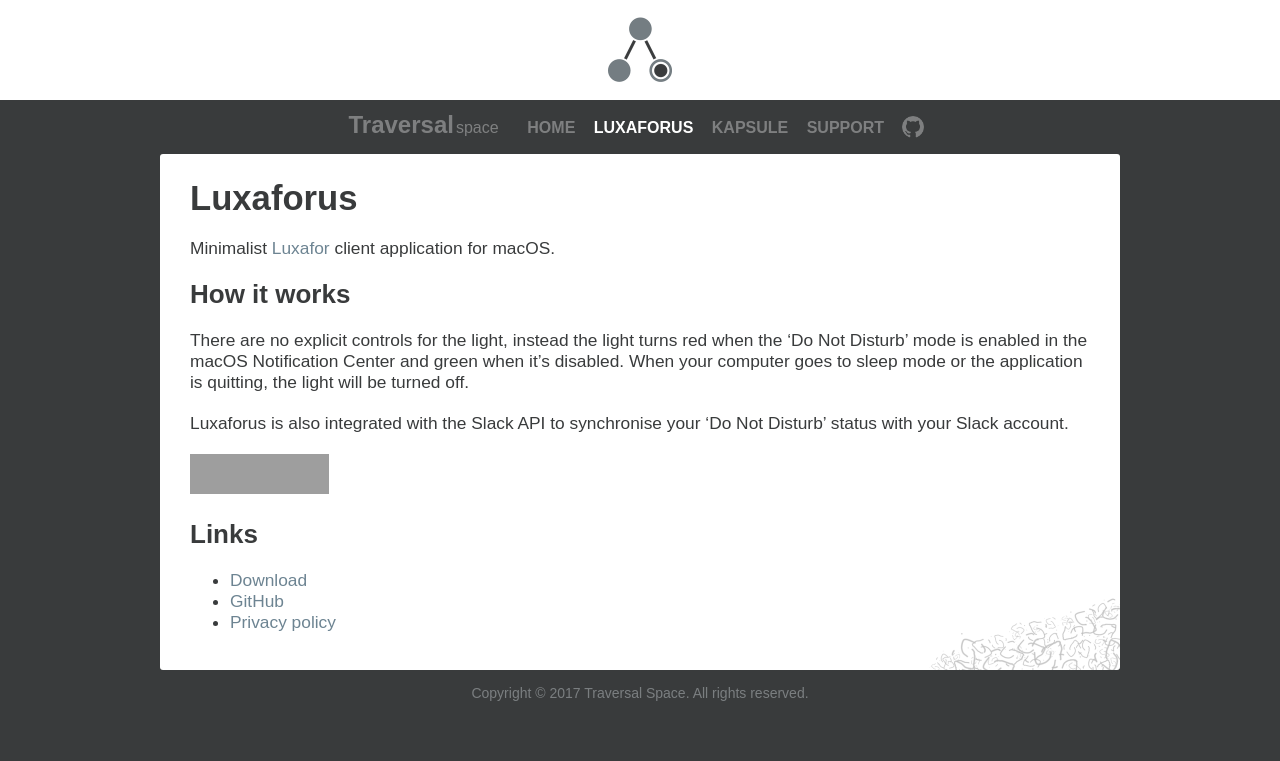
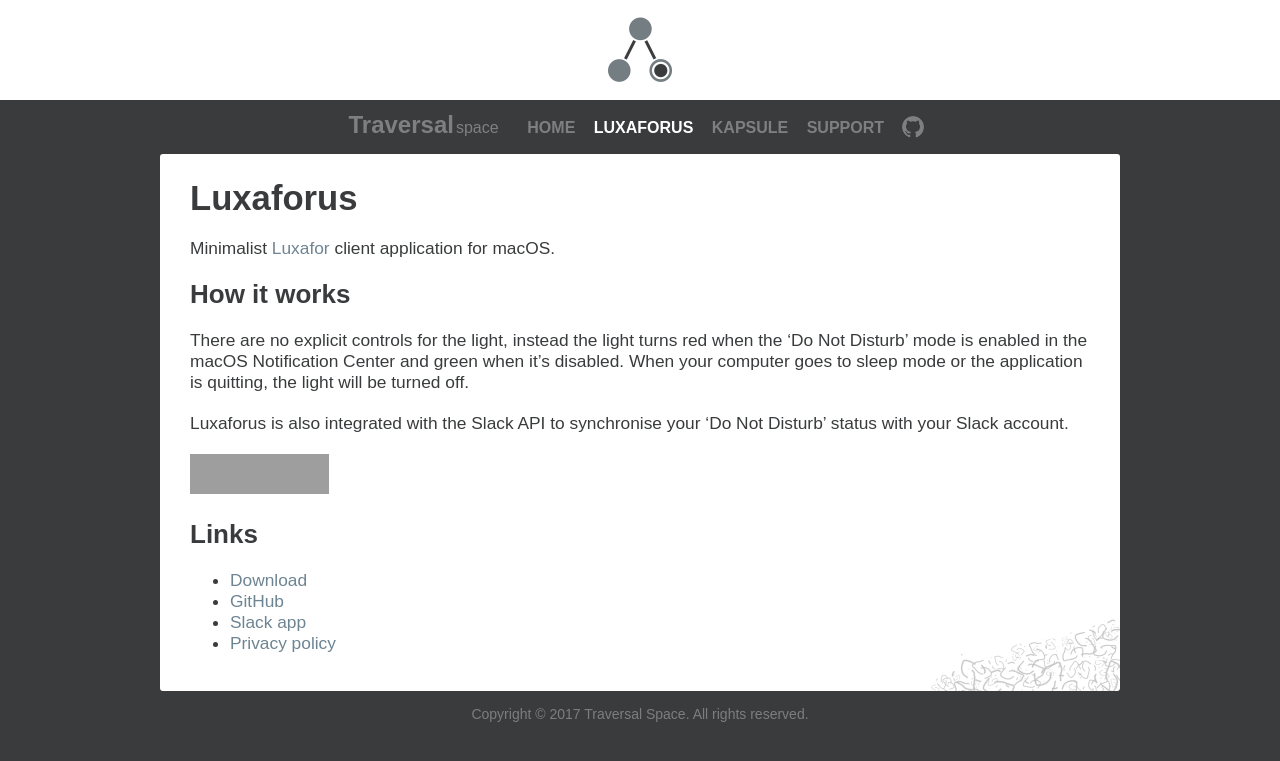
Before and after one commit to Legosteen11/traversals.github.io, a Jekyll site: the page built from luxaforus/index.md, in a window 1280 px wide. Shown: the top 761 px of the page. Built offline with Jekyll 4.4.1, drawn with Linux system fonts in a browser that asks for light colours; nearby versions of some CDN libraries; some web fonts are replaced; grey boxes are pictures that could not be loaded.

Commit message:
Small copy updates

```diff
--- a/css/main.css
+++ b/css/main.css
@@ -134,6 +134,10 @@
 
 /* Sections */
 
+.section {
+	position: relative;
+}
+
 .fixed-width {
     margin: 0 auto 0 auto;
 }
--- a/luxaforus/index.md
+++ b/luxaforus/index.md
@@ -21,4 +21,5 @@
 
 * [Download](https://github.com/traversals/luxaforus/releases/latest)
 * [GitHub](https://github.com/traversals/luxaforus)
+* [Slack app](https://traversal.slack.com/apps/A6D4Y8341-luxaforus)
 * [Privacy policy](/luxaforus/privacy)
--- a/luxaforus/privacy.html
+++ b/luxaforus/privacy.html
@@ -127,5 +127,5 @@
 </p>
 
 <p>
-  This privacy policy page was created at <a href="https://privacypolicytemplate.net" target="_blank">privacypolicytemplate.net</a> and modified/generated by <a href="https://app-privacy-policy-generator.firebaseapp.com/" target="_blank">App Privacy Policy Generator</a>
+  This privacy policy page was created at <a href="https://privacypolicytemplate.net" target="_blank">privacypolicytemplate.net</a> and modified/generated by <a href="https://app-privacy-policy-generator.firebaseapp.com/" target="_blank">App Privacy Policy Generator</a>.
 </p>
```
Also changed, not shown: index.md (+1 -1 lines).
